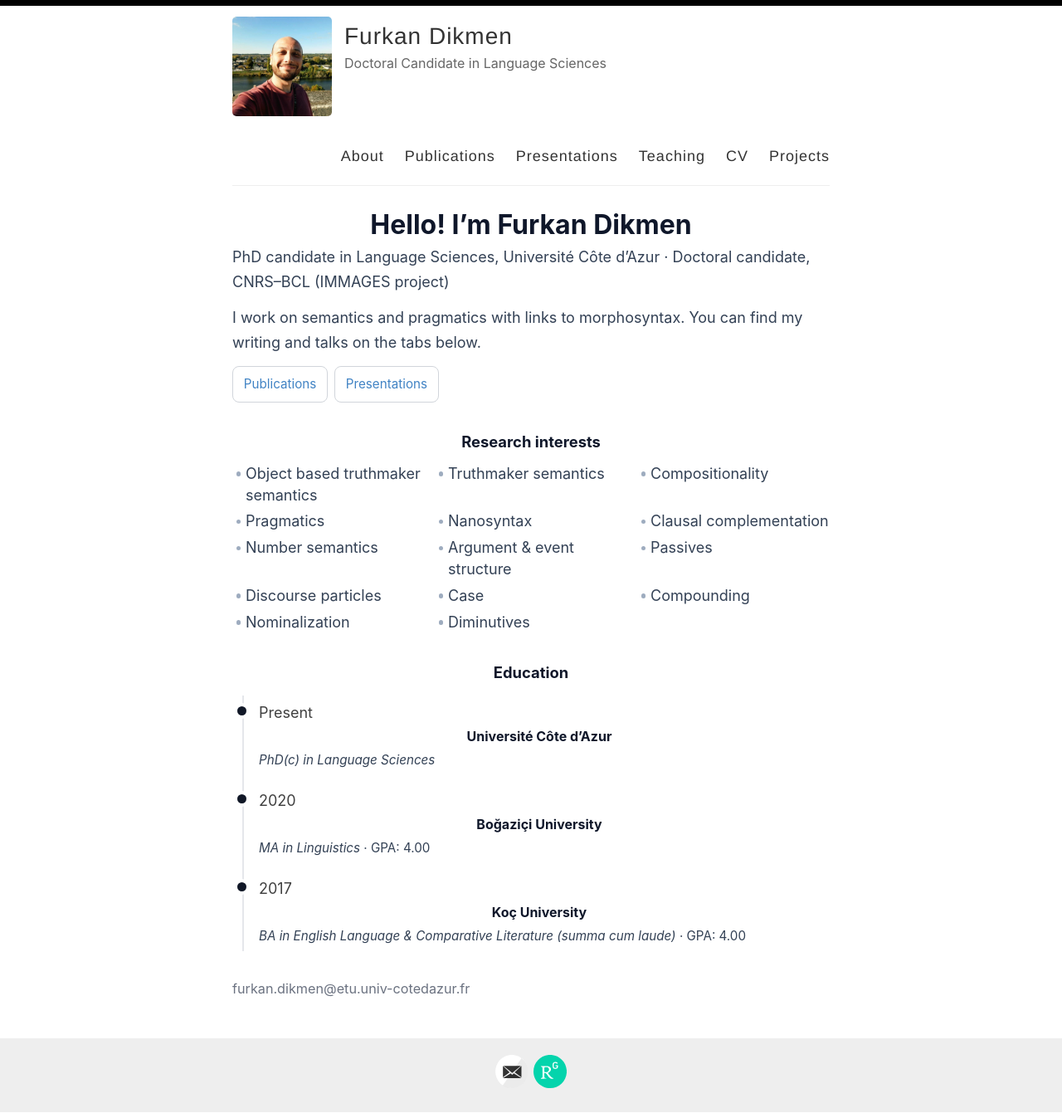
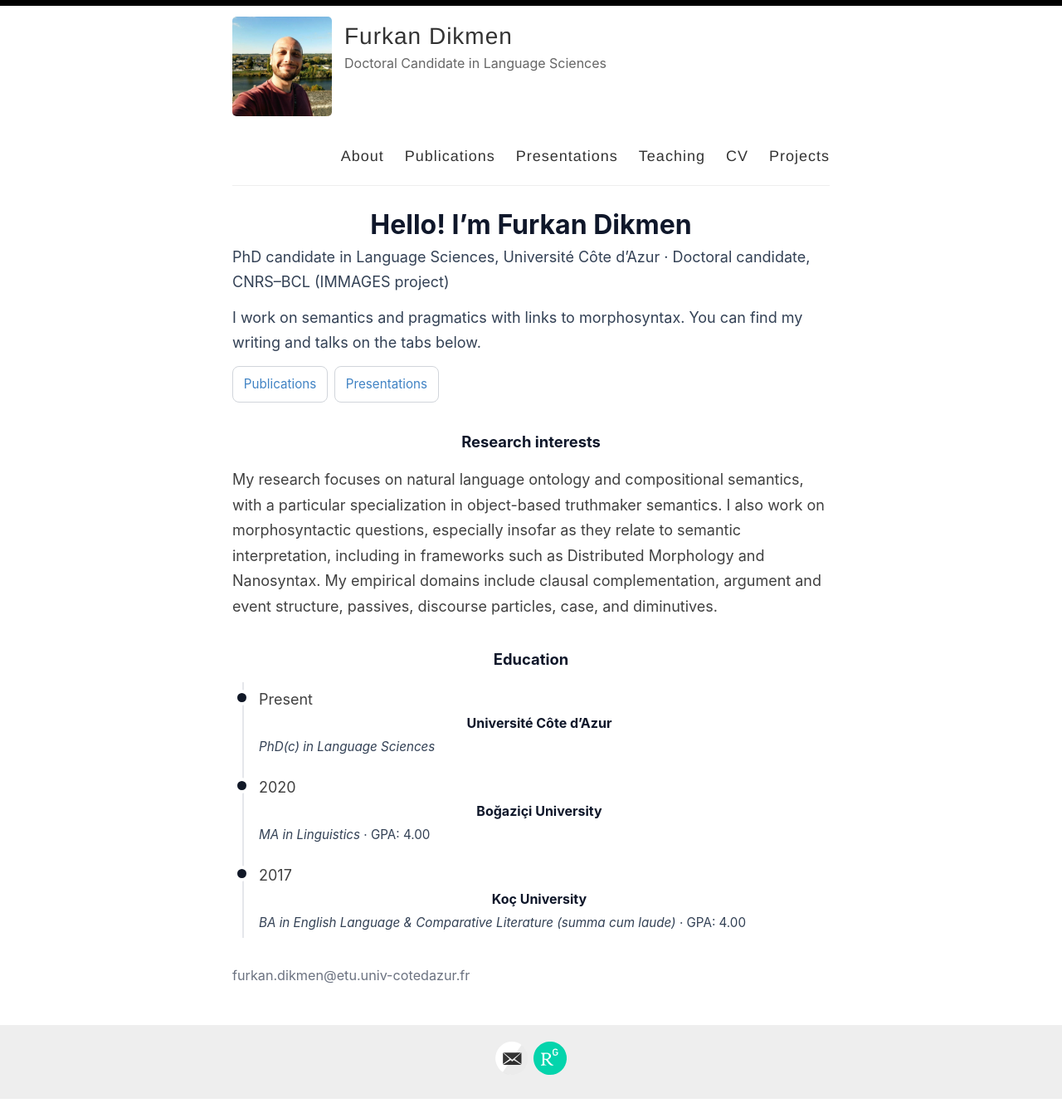
Before and after one commit to furkandikmen/furkandikmen.github.io, a Jekyll site: the page built from index.html, in a window 1280 px wide. Shown: the whole page at 83% size. Built offline with Jekyll 4.4.1, drawn with Linux system fonts in a browser that asks for light colours; the list of posts is cut into pages by our own code.

Commit message:
Update index.html

```diff
--- a/index.html
+++ b/index.html
@@ -87,22 +87,14 @@ layout: default
 
 <section class="section">
   <h2>Research interests</h2>
-  <ul class="interests">
-     <li>Object based truthmaker semantics</li>
-     <li>Truthmaker semantics</li>
-     <li>Compositionality</li>
-    <li>Pragmatics</li>
-    <li>Nanosyntax</li>
-    <li>Clausal complementation</li>
-    <li>Number semantics</li>
-    <li>Argument &amp; event structure</li>
-    <li>Passives</li>
-    <li>Discourse particles</li>
-    <li>Case</li>
-    <li>Compounding</li>
-    <li>Nominalization</li>
-    <li>Diminutives </li>
-  </ul>
+  <p>
+    My research focuses on natural language ontology and compositional semantics, with a
+    particular specialization in object-based truthmaker semantics. I also work on
+    morphosyntactic questions, especially insofar as they relate to semantic
+    interpretation, including in frameworks such as Distributed Morphology and
+    Nanosyntax. My empirical domains include clausal complementation, argument and event
+    structure, passives, discourse particles, case, and diminutives.
+  </p>
 </section>
 
 <section class="section">
```
